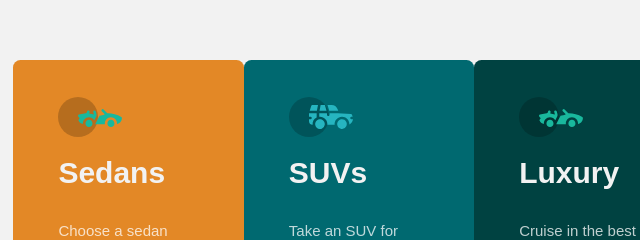
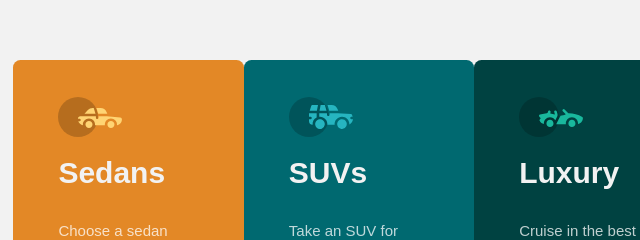
Before and after one commit to Kinglizzy/3-column-preview-card-component, a plain HTML site: page index.html in a window 1280 px wide. Shown: the part 162-402 px from the top of the page, 281-921 px from the left. Drawn offline with Linux system fonts and the light colour scheme; a web font is replaced by a local one.

Commit message:
Update index.html

```diff
--- a/index.html
+++ b/index.html
@@ -19,7 +19,7 @@
   <div class="container">
 
     <div class="flex flex1">
-      <img src="https://github.com/Kinglizzy/3-column-preview-card-component/blob/main/images/icon-luxury.svg" alt="sudan icon">
+      <img src="https://github.com/Kinglizzy/3-column-preview-card-component/blob/main/images/icon-sedans.svg" alt="sudan icon">
       <h1>Sedans</h1>
       <p>Choose a sedan for its affordability and excellent fuel economy. Ideal for cruising in the city
         or on your next road trip.</p>
```
